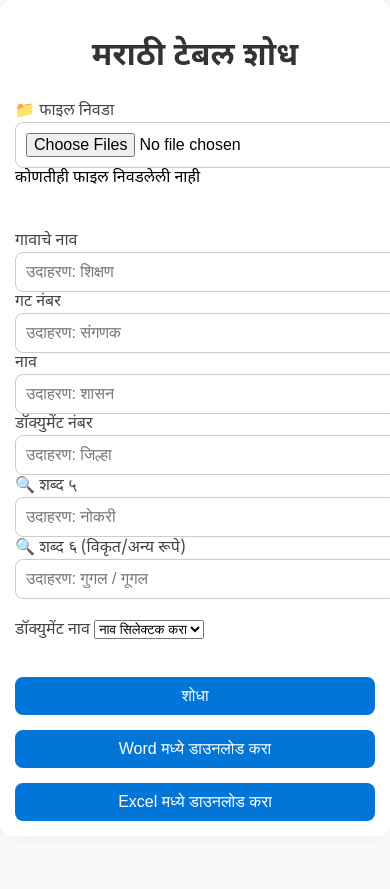
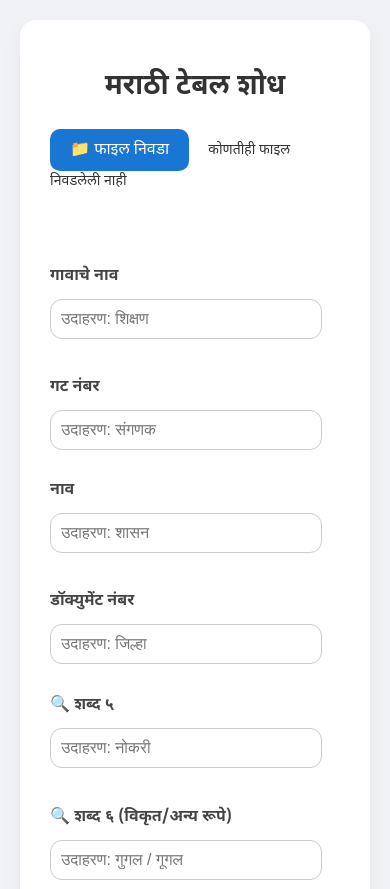
Before and after one commit to Gauravkaroshi/leagaler, a plain HTML site: page index.html in a window 390 px wide. Shown: the top 889 px of the page. Before the commit the page ends 844 px from the top, so only its background shows below. Drawn offline with nearby package versions, Linux system fonts and the light colour scheme.

Commit message:
Update style.css

```diff
--- a/style.css
+++ b/style.css
@@ -1,95 +1,200 @@
 body {
   font-family: 'Noto Sans Devanagari', sans-serif;
-  background: #f9f9f9;
+  background-color: #f0f2f5;
   margin: 0;
-  padding: 0;
+  padding: 20px;
 }
 
 .container {
-  max-width: 800px;
+  max-width: 900px;
   margin: auto;
-  padding: 20px;
-  background: #fff;
-  border-radius: 12px;
-  box-shadow: 0 0 15px rgba(0, 0, 0, 0.05);
+  background-color: #ffffff;
+  padding: 30px;
+  border-radius: 16px;
+  box-shadow: 0 8px 20px rgba(0, 0, 0, 0.05);
 }
 
-h1, h2 {
+h1 {
+  font-size: 28px;
+  color: #333;
   text-align: center;
-  color: #333;
+  margin-bottom: 24px;
 }
 
-.upload-section,
-.search-section {
-  margin-top: 20px;
-  display: flex;
-  flex-direction: column;
+input[type="file"] {
+  margin-bottom: 20px;
 }
-
-label {
-  margin-top: 10px;
+.search-boxes label {
+  display: block;
+  margin-top: 12px;
+  margin-bottom: 4px;
+  font-weight: 600;
   color: #444;
 }
 
-input[type="file"],
-input[type="text"] {
+.search-boxes input {
+  width: calc(100% - 12px);
+  max-width: 250px;
+  margin: 6px;
   padding: 10px;
   font-size: 16px;
   border: 1px solid #ccc;
-  border-radius: 8px;
+  border-radius: 12px;
+  transition: border 0.2s;
+}
+
+.search-boxes input:focus {
+  outline: none;
+  border-color: #1976d2;
+}
+
+select {
+  padding: 10px;
+  font-size: 16px;
+  margin: 6px 0;
+  border-radius: 12px;
+  border: 1px solid #ccc;
+  width: 250px;
+  max-width: 100%;
 }
 
 button {
-  margin-top: 15px;
-  padding: 10px;
+  margin: 10px 6px;
+  padding: 10px 24px;
   font-size: 16px;
-  background-color: #0275d8;
+  border: none;
+  border-radius: 10px;
+  background-color: #1976d2;
   color: white;
-  border: none;
-  border-radius: 8px;
   cursor: pointer;
-  transition: background 0.3s;
+  transition: background-color 0.3s;
 }
 
 button:hover {
-  background-color: #025aa5;
+  background-color: #0d47a1;
 }
 
-#results {
-  margin-top: 20px;
-  padding: 10px;
-  background: #f1f1f1;
-  border-radius: 8px;
-  font-size: 16px;
-  overflow-x: auto;
+#result {
+  margin-top: 30px;
 }
 
-table {
+#result table {
   width: 100%;
   border-collapse: collapse;
-  margin-top: 10px;
+  margin-bottom: 16px;
+  font-size: 16px;
 }
 
-td, th {
-  border: 1px solid #ccc;
-  padding: 8px;
+#result th, #result td {
+  border: 1px solid #888;
+  padding: 10px;
   text-align: left;
 }
 
 mark {
   background-color: #ffeb3b;
-  font-weight: bold;
-  color: #d32f2f;
+  padding: 0 4px;
+  border-radius: 4px;
 }
 
 @media (max-width: 600px) {
-  .container {
-    padding: 15px;
+  .search-boxes input {
+    width: 100%;
+    margin: 6px 0;
   }
 
-  input[type="file"],
-  input[type="text"],
+  select {
+    width: 100%;
+  }
+
   button {
     width: 100%;
+    margin: 6px 0;
   }
 }
+.search-row {
+  display: flex;
+  flex-wrap: wrap;
+  gap: 20px;
+  margin-bottom: 12px;
+}
+
+.search-field {
+  flex: 1;
+  min-width: 240px;
+}
+
+.search-field label {
+  display: block;
+  margin-bottom: 6px;
+  font-weight: 600;
+  color: #444;
+}
+.file-upload {
+  margin-bottom: 20px;
+}
+
+.upload-btn {
+  display: inline-block;
+  background-color: #1976d2;
+  color: white;
+  padding: 10px 20px;
+  border-radius: 10px;
+  cursor: pointer;
+  font-size: 16px;
+  font-weight: 500;
+  transition: background-color 0.3s;
+}
+
+.upload-btn:hover {
+  background-color: #0d47a1;
+}
+
+input[type="file"] {
+  display: none;
+}
+
+#fileCount {
+  margin-left: 15px;
+  font-size: 14px;
+  color: #333;
+}
+#result {
+  margin-top: 40px;
+  display: flex;
+  flex-direction: column;
+  gap: 24px;
+}
+
+.result-table-wrapper {
+  background: #ffffff;
+  border-radius: 12px;
+  box-shadow: 0 4px 12px rgba(0, 0, 0, 0.08);
+  overflow-x: auto;
+  padding: 16px;
+  transition: box-shadow 0.3s;
+}
+
+.result-table-wrapper:hover {
+  box-shadow: 0 6px 20px rgba(0, 0, 0, 0.12);
+}
+
+.result-table-wrapper table {
+  width: 100%;
+  border-collapse: collapse;
+  font-size: 15px;
+}
+
+.result-table-wrapper th,
+.result-table-wrapper td {
+  border: 1px solid #ddd;
+  padding: 10px 14px;
+  text-align: left;
+  word-break: break-word;
+}
+
+.result-table-wrapper mark {
+  background-color: #ffe082;
+  padding: 2px 4px;
+  border-radius: 4px;
+}
```
